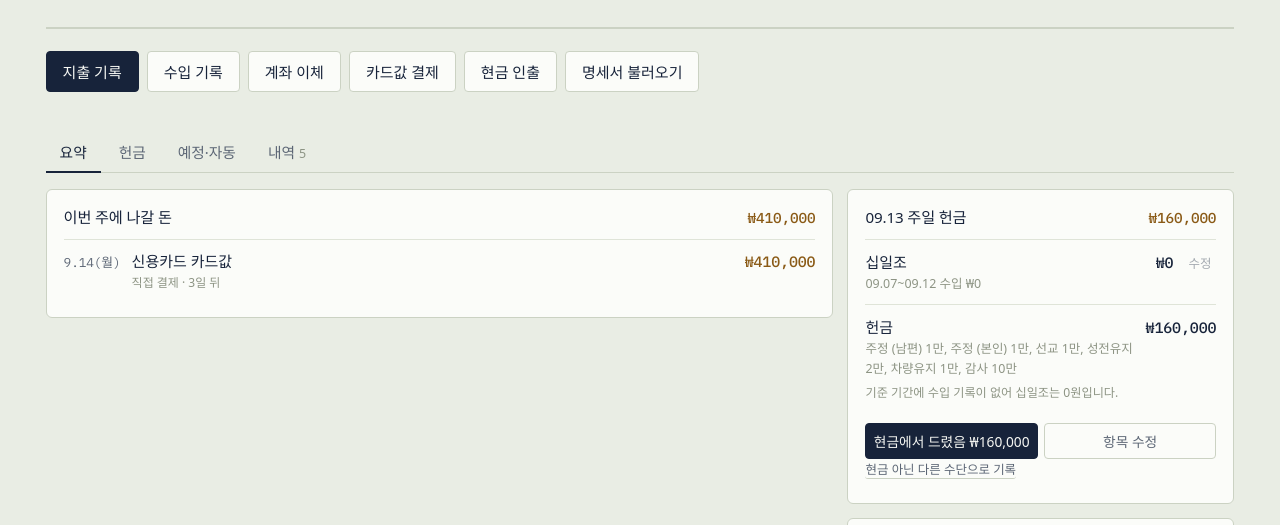
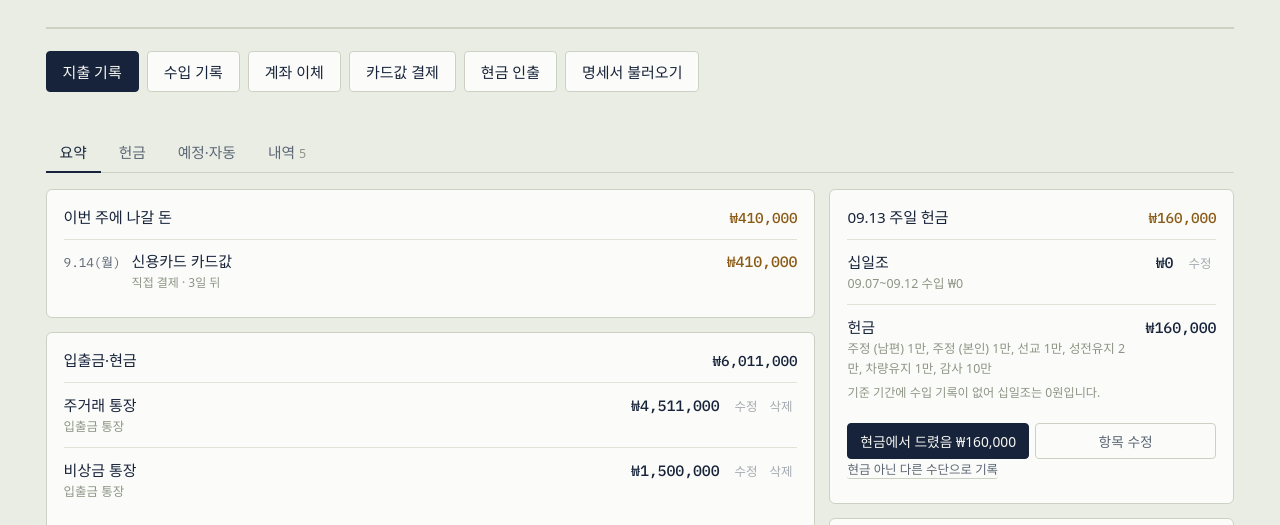
Before and after one commit to minihuni82/money-flow, a plain HTML site: page index.html in a window 1280 px wide. Both pictures are taken after a click on the button "예시로 둘러보기". Shown: the part 259-784 px from the top of the page. Drawn offline with Linux system fonts and the light colour scheme; a web font is replaced by a local one.

Commit message:
Add files via upload

```diff
--- a/index.html
+++ b/index.html
@@ -55,24 +55,13 @@ button{font-family:inherit;font-size:inherit;color:inherit;cursor:pointer}
 .tab:hover{color:var(--ink)}
 .tab[aria-pressed="true"]{color:var(--ink);font-weight:500;border-bottom-color:var(--ink)}
 .tab .n{font-size:.78rem;color:var(--ink-faint);margin-left:4px}
-.stack{display:grid;gap:14px;align-content:start}
-.dash[data-tab] .panel,.dash[data-tab] .stack{display:none}
-.dash[data-tab="home"] .panel[data-t~="home"],
-.dash[data-tab="give"] .panel[data-t~="give"],
-.dash[data-tab="plan"] .panel[data-t~="plan"],
-.dash[data-tab="log"]  .panel[data-t~="log"]{display:block}
-.dash[data-tab="home"] .stack[data-t~="home"],
-.dash[data-tab="give"] .stack[data-t~="give"]{display:grid}
-.dash{display:grid;grid-template-columns:repeat(3,1fr);gap:14px;margin-top:16px;align-items:start}
+/* 열마다 따로 쌓아 한쪽이 길어져도 빈 칸이 생기지 않게 한다 */
+.dash{display:flex;flex-wrap:wrap;gap:14px;margin-top:16px;align-items:flex-start}
+.dcol{flex:1 1 340px;min-width:0;display:flex;flex-direction:column;gap:14px}
+.dcol.wide{flex:2 1 640px}
 .panel{background:var(--sheet);border:1px solid var(--rule);border-radius:6px;padding:15px 17px}
-.panel.span2{grid-column:span 2}
-.panel.spanall{grid-column:1/-1}
 .panel > .colhead,.panel > .sechead{margin-bottom:10px}
-@media (max-width:1180px){ .dash{grid-template-columns:1fr 1fr} }
-@media (max-width:720px){
-  .dash{grid-template-columns:1fr;gap:12px}
-  .panel.span2{grid-column:1/-1}
-}
+@media (max-width:720px){ .dash{gap:12px} .dcol{gap:12px;flex:1 1 100%} }
 /* 넓은 화면에서는 맨 위 요약을 가로로 펼친다 */
 @media (min-width:1180px){
   .hero{display:grid;grid-template-columns:minmax(320px,1fr) 1fr;gap:28px;align-items:center}
@@ -852,7 +841,7 @@ function render(){
   const dueNowSum = dueNowTotal();
   const gv = sundayGiving();
   const tithePanel = `
-    <div class="panel" data-t="home give">
+    <div class="panel">
       <div class="colhead"><h2>${gv.sunday.slice(5).replace('-','.')} 주일 헌금</h2><span class="sum num" style="${gv.left>0?'color:var(--due)':'color:var(--in)'}">${won(gv.total)}</span></div>
       <div class="row">
         <span class="name"><span class="t">십일조${gv.manual?' <span class="tag">직접 지정</span>':''}</span><span class="s">${gv.from.slice(5).replace('-','.')}~${gv.to.slice(5).replace('-','.')} 수입 ${won(gv.income)}${gv.income&&!gv.manual?` · ${gv.rate}%는 ${won(gv.exact)}, 만원 올림`:''}${gv.manual&&gv.income?` · 계산값은 ${won(ceilMan(gv.exact))}`:''}</span></span>
@@ -883,7 +872,7 @@ function render(){
   const evs = upcoming(7);
   const evSum = evs.reduce((s,e)=>s+e.amount,0);
   const evPanel = `
-    <div class="panel span2" data-t="home">
+    <div class="panel">
       <div class="sechead"><h2>이번 주에 나갈 돈</h2><span class="num" style="font-size:.9rem;font-weight:500;${evSum?'color:var(--due)':''}">${evs.length?won(evSum):''}</span></div>
       ${evs.length? evs.map(e=>{
         const dd = Math.round((e.date - startOfToday())/86400000);
@@ -943,54 +932,8 @@ function render(){
     .map(c=>{ const p=nextPayDate(c.payDay), n=daysToPay(c.payDay);
       return `${c.name} ${dateLabel(p.date)}${p.shifted?'(주말 밀림)':''} ${n===0?'오늘':n+'일 뒤'} ${won(cardDue(c.id))}`; });
 
-  app.innerHTML = `
-  <div class="hero">
-    <div>
-    <div class="label">카드값 빼고 실제 쓸 수 있는 돈</div>
-    <span class="figure num ${free<0?'negative':''}">${won(free)}</span>
-    </div>
-    <div class="heroside">
-    <div class="equation num">
-      <span>입출금·현금 <b>${won(cash)}</b></span><span class="op">−</span>
-      <span>카드 미결제 전체 <b>${won(due)}</b></span>
-    </div>
-    ${saved?`<div class="equation num" style="margin-top:7px">
-      <span class="op">따로</span><span>모아둔 돈 <b>${won(saved)}</b></span>
-      <span class="op">· 위 계산에서 빼둔 돈</span>
-    </div>`:''}
-    ${plannedSum?`<div class="equation num" style="margin-top:7px">
-      <span class="op">앞으로 ${HORIZON}일</span><span>예정 지출 <b>${won(plannedSum)}</b></span>
-      <span class="op">→ 그래도 남는 돈</span><b style="${free-plannedSum<0?'color:var(--out)':''}">${won(free-plannedSum)}</b>
-    </div>`:''}
-    ${dueNowSum?`<div class="equation num" style="margin-top:7px">
-      <span class="op">이 중</span><span>이번 결제일에 <b style="color:var(--due)">${won(dueNowSum)}</b></span>
-    </div>`:''}
-    ${free<0?`<div class="warn">카드 미결제액이 통장 잔액보다 ${won(-free)} 많습니다.</div>`:''}
-    ${soon.length?`<div class="warn" style="color:var(--due)">결제일 임박 · ${esc(soon.join(' / '))}</div>`:''}
-    </div>
-  </div>
-
-  <div class="actions" style="border-bottom:0">
-    <button class="act primary" data-open="expense">지출 기록</button>
-    <button class="act" data-open="income">수입 기록</button>
-    <button class="act" data-open="transfer">계좌 이체</button>
-    <button class="act" data-open="cardpay">카드값 결제</button>
-    <button class="act" data-open="cash">현금 인출</button>
-    <button class="act" data-open="import">명세서 불러오기</button>
-  </div>
-
-  <div class="tabs">
-    ${[['home','요약'],['give','헌금'],['plan','예정·자동'],['log','내역']]
-      .map(([k,l])=>`<button class="tab" data-tab="${k}" aria-pressed="${tab===k}">${l}${
-        k==='plan'&&(plans.length+autoRows.length)?`<span class="n">${plans.length+autoRows.length}</span>`:
-        k==='log'?`<span class="n">${S.txns.length}</span>`:''}</button>`).join('')}
-  </div>
-
-  <div class="dash" data-tab="${tab}">
-    ${evPanel}
-    <div class="stack" data-t="home give">
-    ${tithePanel}
-    <div class="panel" data-t="home card">
+  const pCard = `
+    <div class="panel">
       <div class="colhead"><h2>이번 결제일에 나갈 카드값</h2><span class="sum num" style="color:var(--due)">${won(dueNowSum)}</span></div>
       ${S.cards.length? S.cards.map(c=>{
         const d=cardDue(c.id), p=nextPayDate(c.payDay), n=daysToPay(c.payDay), acc=S.accounts.find(a=>a.id===c.accountId);
@@ -1024,17 +967,18 @@ function render(){
         ${cashOut?`<div class="row"><span class="name"><span class="t" style="color:var(--ink-soft)">통장·현금 지출</span><span class="s">카드 아님</span></span><span class="amt num" style="color:var(--ink-soft)">${won(cashOut)}</span></div>`:''}
       `:''}
     </div>
-    </div>
-    <div class="panel" data-t="home">
+    </div>`;
+  const pAcc = `
+    <div class="panel">
       <div class="colhead"><h2>입출금·현금</h2><span class="sum num">${won(cash)}</span></div>
       ${spend.length? spend.map(accRow).join('') : `<div class="hint">등록된 입출금 통장이 없습니다.</div>`}
       ${savings.length?`
         <div class="subhead"><span>모아둔 돈</span><span class="num">${won(saved)}</span></div>
         ${savings.map(accRow).join('')}`:''}
       <button class="addlink" data-open="account">통장 추가</button>
-    </div>
-
-  <div class="panel span2" data-t="give">
+    </div>`;
+  const pGiveLog = `
+  <div class="panel">
     <div class="sechead"><h2>헌금 기록</h2><span class="num" style="font-size:.85rem;color:var(--ink-soft)">올해 ${won(S.txns.filter(t=>t.type==='expense'&&t.category==='헌금'&&t.date.startsWith(todayStr().slice(0,4))).reduce((s,t)=>s+t.amount,0))}</span></div>
     ${(()=>{ const gs=S.txns.filter(t=>t.type==='expense'&&t.category==='헌금').sort((a,b)=>a.date<b.date?1:-1).slice(0,10);
       return gs.length? gs.map(t=>`
@@ -1042,9 +986,9 @@ function render(){
           <span class="name"><span class="t">${t.date.replace(/-/g,'.')}</span><span class="s">${esc(t.memo||'')}</span></span>
           <span class="amt num">${won(t.amount)}</span>
         </div>`).join('') : `<div class="hint">헌금 기록이 없습니다. 위 패널의 기록하기를 누르면 남습니다.</div>`; })()}
-  </div>
-
-  <div class="panel" data-t="plan">
+  </div>`;
+  const pPlans = `
+  <div class="panel">
     <div class="sechead"><h2>예정 지출</h2><span class="num" style="font-size:.85rem;color:var(--ink-soft)">${plans.length?won(plans.reduce((s,p)=>s+p.amount,0)):''}</span></div>
     ${plans.length? plans.map(p=>{
       const late = p.date < todayStr();
@@ -1062,15 +1006,15 @@ function render(){
         </span>
       </div>`;}).join('') : `<div class="hint">생일, 경조사, 세금처럼 날짜가 정해진 목돈을 넣어두면 쓸 수 있는 돈에서 미리 빼서 보여줍니다.</div>`}
     <button class="addlink" data-open="plan">예정 지출 추가</button>
-  </div>
-
-  <div class="panel" data-t="plan">
+  </div>`;
+  const pAutos = `
+  <div class="panel">
     <div class="sechead"><h2>자동이체</h2><span class="num" style="font-size:.85rem;color:var(--ink-soft)">매달 ${won(autoMonthly)}</span></div>
     ${autoRows.length? autoRows.join('') : `<div class="hint">등록된 자동이체가 없습니다. 매달 같은 날 빠지는 이체나 고정 지출을 넣어두면 그날 알아서 기록됩니다.</div>`}
     <button class="addlink" data-open="auto">자동이체 추가</button>
-  </div>
-
-  <div class="panel span2" data-t="log">
+  </div>`;
+  const pMonth = `
+  <div class="panel">
     <div class="sechead">
       <h2>${month.replace('-','년 ')}월 흐름</h2>
       <select id="monthSel" style="padding:5px 9px;border:1px solid var(--rule);border-radius:var(--r);background:var(--sheet);font-family:inherit;font-size:.85rem">
@@ -1089,9 +1033,9 @@ function render(){
         <span class="track"><span class="fill" style="width:${Math.max(3,v/catMax*100)}%"></span></span>
         <span class="v num">${won(v)}</span>
       </div>`).join('')}</div>`:`<div class="hint">이 달의 지출 기록이 없습니다.</div>`}
-  </div>
-
-  <div class="panel spanall" data-t="log">
+  </div>`;
+  const pLedger = `
+  <div class="panel">
     <div class="sechead">
       <h2>거래 내역 <span style="font-weight:400;color:var(--ink-faint);font-size:.85rem">${list.length}건</span></h2>
       <span class="filters">
@@ -1114,7 +1058,63 @@ function render(){
       </div>`;}).join('')}</div>
       ${list.length>60?`<div class="hint">최근 60건만 보입니다. 전체는 CSV로 내보내 보세요.</div>`:''}`
     :`<div class="hint">기록이 없습니다. 위에서 첫 지출을 남겨 보세요.</div>`}
+  </div>`;
+  app.innerHTML = `
+  <div class="hero">
+    <div>
+    <div class="label">카드값 빼고 실제 쓸 수 있는 돈</div>
+    <span class="figure num ${free<0?'negative':''}">${won(free)}</span>
+    </div>
+    <div class="heroside">
+    <div class="equation num">
+      <span>입출금·현금 <b>${won(cash)}</b></span><span class="op">−</span>
+      <span>카드 미결제 전체 <b>${won(due)}</b></span>
+    </div>
+    ${saved?`<div class="equation num" style="margin-top:7px">
+      <span class="op">따로</span><span>모아둔 돈 <b>${won(saved)}</b></span>
+      <span class="op">· 위 계산에서 빼둔 돈</span>
+    </div>`:''}
+    ${plannedSum?`<div class="equation num" style="margin-top:7px">
+      <span class="op">앞으로 ${HORIZON}일</span><span>예정 지출 <b>${won(plannedSum)}</b></span>
+      <span class="op">→ 그래도 남는 돈</span><b style="${free-plannedSum<0?'color:var(--out)':''}">${won(free-plannedSum)}</b>
+    </div>`:''}
+    ${dueNowSum?`<div class="equation num" style="margin-top:7px">
+      <span class="op">이 중</span><span>이번 결제일에 <b style="color:var(--due)">${won(dueNowSum)}</b></span>
+    </div>`:''}
+    ${free<0?`<div class="warn">카드 미결제액이 통장 잔액보다 ${won(-free)} 많습니다.</div>`:''}
+    ${soon.length?`<div class="warn" style="color:var(--due)">결제일 임박 · ${esc(soon.join(' / '))}</div>`:''}
+    </div>
   </div>
+
+  <div class="actions" style="border-bottom:0">
+    <button class="act primary" data-open="expense">지출 기록</button>
+    <button class="act" data-open="income">수입 기록</button>
+    <button class="act" data-open="transfer">계좌 이체</button>
+    <button class="act" data-open="cardpay">카드값 결제</button>
+    <button class="act" data-open="cash">현금 인출</button>
+    <button class="act" data-open="import">명세서 불러오기</button>
+  </div>
+
+  <div class="tabs">
+    ${[['home','요약'],['give','헌금'],['plan','예정·자동'],['log','내역']]
+      .map(([k,l])=>`<button class="tab" data-tab="${k}" aria-pressed="${tab===k}">${l}${
+        k==='plan'&&(plans.length+autoRows.length)?`<span class="n">${plans.length+autoRows.length}</span>`:
+        k==='log'?`<span class="n">${S.txns.length}</span>`:''}</button>`).join('')}
+  </div>
+
+  <div class="dash">${
+    tab==='home' ? `
+      <div class="dcol wide">${evPanel}${pAcc}</div>
+      <div class="dcol">${tithePanel}${pCard}</div>`
+    : tab==='give' ? `
+      <div class="dcol">${tithePanel}</div>
+      <div class="dcol">${pGiveLog}</div>`
+    : tab==='plan' ? `
+      <div class="dcol">${pPlans}</div>
+      <div class="dcol">${pAutos}</div>`
+    : `
+      <div class="dcol" style="flex:1 1 100%">${pMonth}${pLedger}</div>`
+  }
   </div>`;
   bind();
 }
```
